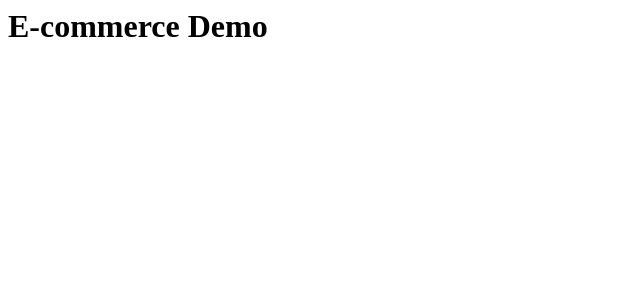
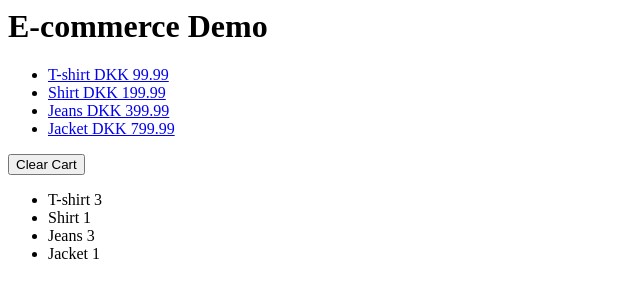
Before and after one commit to hossain24/webshop-js, a plain HTML site: page index.html in a window 1280 px wide. Shown: the whole page, without its empty margins (0-640 px from the left). Drawn offline with nearby package versions, Linux system fonts and the light colour scheme.

Commit message:
addItemToCart corrected

```diff
--- a/index.html
+++ b/index.html
@@ -6,14 +6,53 @@
     <meta http-equiv="X-UA-Compatible" content="IE=edge">
     <title>E-commerce Demo</title>
     <meta name="viewport" content="width=device-width, initial-scale=1">
+    <script src="https://code.jquery.com/jquery-1.12.4.js"></script>
 </head>
 
 <body>
 
     <h1>E-commerce Demo</h1>
 
+    <div>
+        <ul>
+            <li><a class="add-to-cart" href="#" data-name="T-shirt" data-price="99.99">T-shirt DKK 99.99</a></li>
+            <li><a class="add-to-cart" href="#" data-name="Shirt" data-price="199.99">Shirt DKK 199.99</a></li>
+            <li><a class="add-to-cart" href="#" data-name="Jeans" data-price="399.99">Jeans DKK 399.99</a></li>
+            <li><a class="add-to-cart" href="#" data-name="Jacket" data-price="799.99">Jacket DKK 799.99</a></li>
+        </ul>
+        <button id="clear-cart">Clear Cart</button>
+    </div>
+
+    <div>
+        <ul id="show-cart">
+        </ul>
+    </div>
 
     <script>
+
+        $(".add-to-cart").click(function (event) {
+            event.preventDefault();
+            var name = $(this).attr("data-name");
+            var price = Number($(this).attr("data-price"));
+
+            addItemToCart(name, price, 1);
+            displayCart();
+        });
+
+        function displayCart() {
+            var cartArray = listCart();
+            var output = "";
+            for (var i in cartArray) {
+                output += "<li>" + cartArray[i].name + " " + cartArray[i].count + "</li>"
+            }
+            $("#show-cart").html(output);
+
+        }
+
+
+        /*****************************/
+        /** Shopping Cart Functions **/
+
         var cart = [];
 
         var Item = function (name, price, count) {
@@ -57,13 +96,14 @@
             saveCart();
         }
 
-        /**
+
         addItemToCart("T-shirt", 99.99, 1);
         addItemToCart("Shirt", 299.99, 1);
         addItemToCart("T-shirt", 199.99, 2);
         addItemToCart("Jeans", 499.99, 3);
         addItemToCart("Jacket", 799.99, 1);
 
+        /**
         console.log(cart.length);
         console.log(cart);
 
@@ -103,9 +143,9 @@
 
         function listCart() {
             var cartCopy = [];
-            var itemCopy = {};
             for (var i in cart) {
                 var item = cart[i];
+                var itemCopy = {};
                 for (var p in item) {
                     itemCopy[p] = item[p];
                 }
@@ -132,6 +172,8 @@
         }
 
         loadCart();
+        displayCart();
+
         var array = listCart();
         console.log(array);
 
```
Lines whose indentation alone changed are shown as unchanged.
